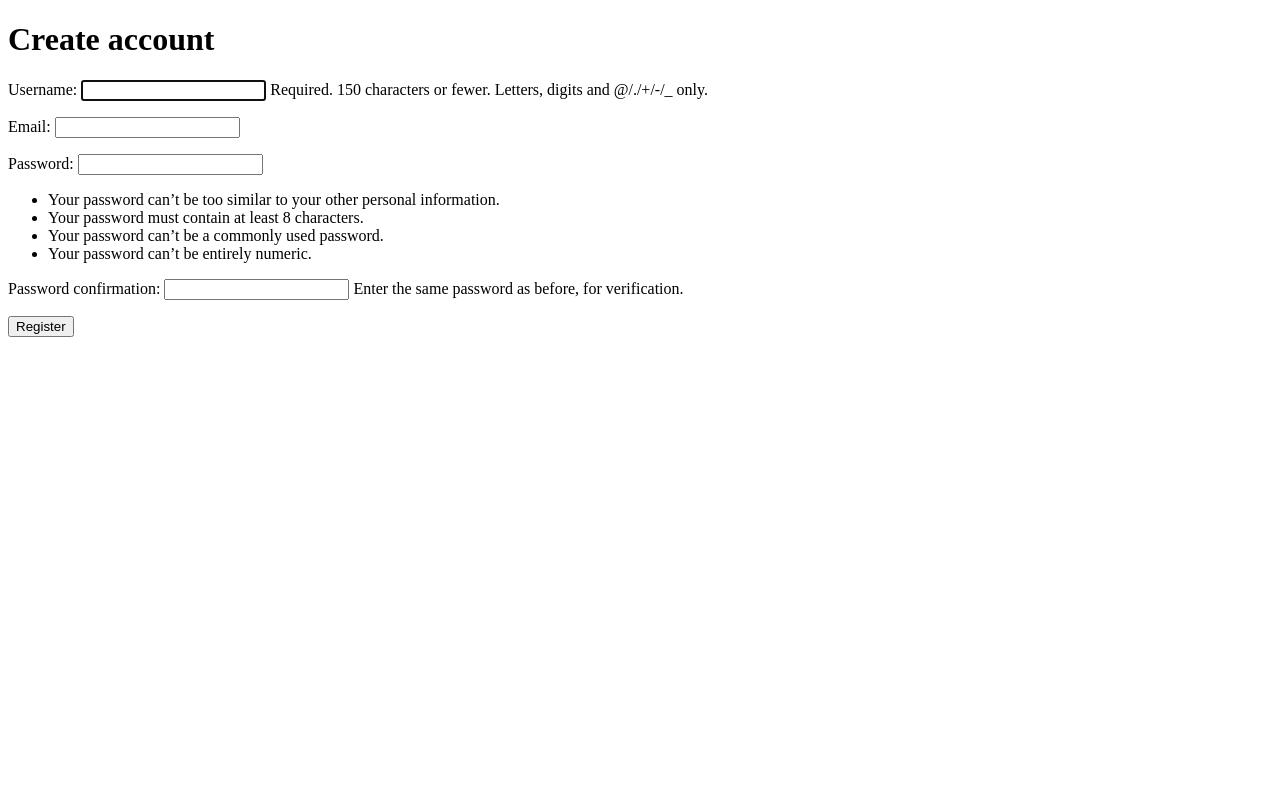
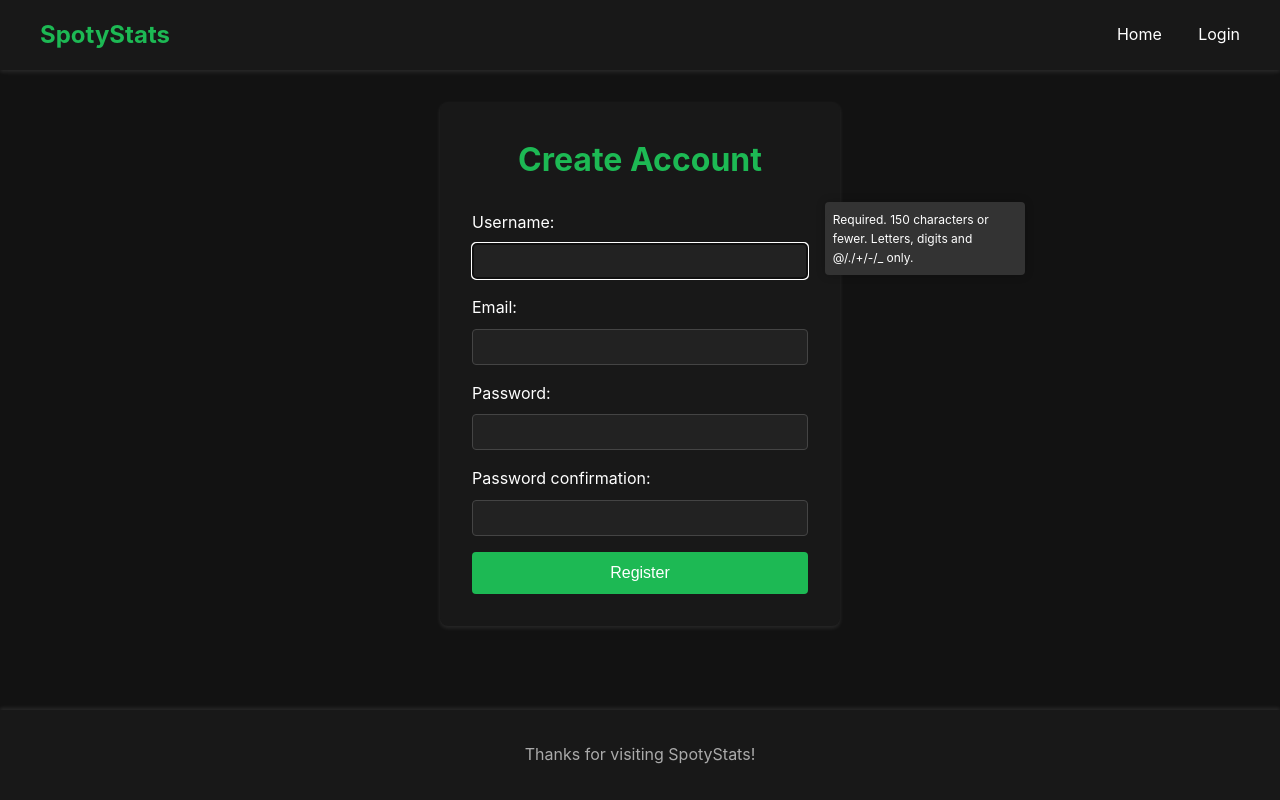
Before and after one commit to caarlos-04/projecteWeb, a Django app: page /register/ in a window 1280 px wide. Run offline with Django 5.2, Linux system fonts and the light colour scheme.

Commit message:
register modified

```diff
--- a/web/forms.py
+++ b/web/forms.py
@@ -8,3 +8,10 @@ class RegisterForm(UserCreationForm):
     class Meta:
         model = User
         fields = ["username", "email", "password1", "password2"]
+
+    def save(self, commit=True):
+        user = super().save(commit=False)
+        user.email = self.cleaned_data['email']
+        if commit:
+            user.save()
+        return user
--- a/web/static/style.css
+++ b/web/static/style.css
@@ -159,3 +159,40 @@ footer {
 .button:hover {
     background-color: #1aa34a;
 }
+
+/* Display helptext if necessary */
+.tooltip-wrapper {
+    position: relative;
+}
+
+.tooltip {
+    position: absolute;
+    top: -0.5rem;
+    left: 105%;
+    width: 200px;
+    background-color: #333;
+    color: #fff;
+    font-size: 0.75rem;
+    padding: 0.5rem;
+    border-radius: 4px;
+    opacity: 0;
+    pointer-events: none;
+    transition: opacity 0.3s ease;
+    z-index: 10;
+    box-shadow: 0 0 10px rgba(0,0,0,0.2);
+}
+
+.tooltip::after {
+    content: '';
+    position: absolute;
+    top: 10px;
+    left: -6px;
+    border-width: 6px;
+    border-style: solid;
+    border-color: transparent #333 transparent transparent;
+}
+
+.tooltip-wrapper:focus-within .tooltip {
+    opacity: 1;
+    pointer-events: auto;
+}
--- a/web/templates/register.html
+++ b/web/templates/register.html
@@ -1,15 +1,26 @@
-<!DOCTYPE html>
-<html lang="en">
-<head>
-    <meta charset="UTF-8">
-    <title>Register</title>
-</head>
-<body>
-    <h1>Create account</h1>
-    <form method="post">
+{% extends 'base.html' %}
+{% block title %}Register - SpotyStats{% endblock %}
+
+{% block content %}
+<div class="login-container">
+    <h1>Create Account</h1>
+    <form method="post" class="login-form">
         {% csrf_token %}
-        {{ form.as_p }}
+
+        {% for field in form %}
+            <div class="form-group tooltip-wrapper">
+                {{ field.label_tag }}
+                {{ field }}
+                {% if field.help_text %}
+                    <div class="tooltip">{{ field.help_text|safe }}</div>
+                {% endif %}
+                {% for error in field.errors %}
+                    <div class="error-message">{{ error }}</div>
+                {% endfor %}
+            </div>
+        {% endfor %}
+
         <button type="submit">Register</button>
     </form>
-</body>
-</html>
+</div>
+{% endblock %}
--- a/web/views.py
+++ b/web/views.py
@@ -17,8 +17,12 @@ def register_view(request):
     if request.method == "POST":
         form = RegisterForm(request.POST)
         if form.is_valid():
-            form.save()
+            user = form.save()
+            print("✅ Usuario registrado:", user)
             return redirect("login")
+        else:
+            print("❌ Formulario inválido")
+            print(form.errors)
     else:
         form = RegisterForm()
     return render(request, "register.html", {"form": form})
```
